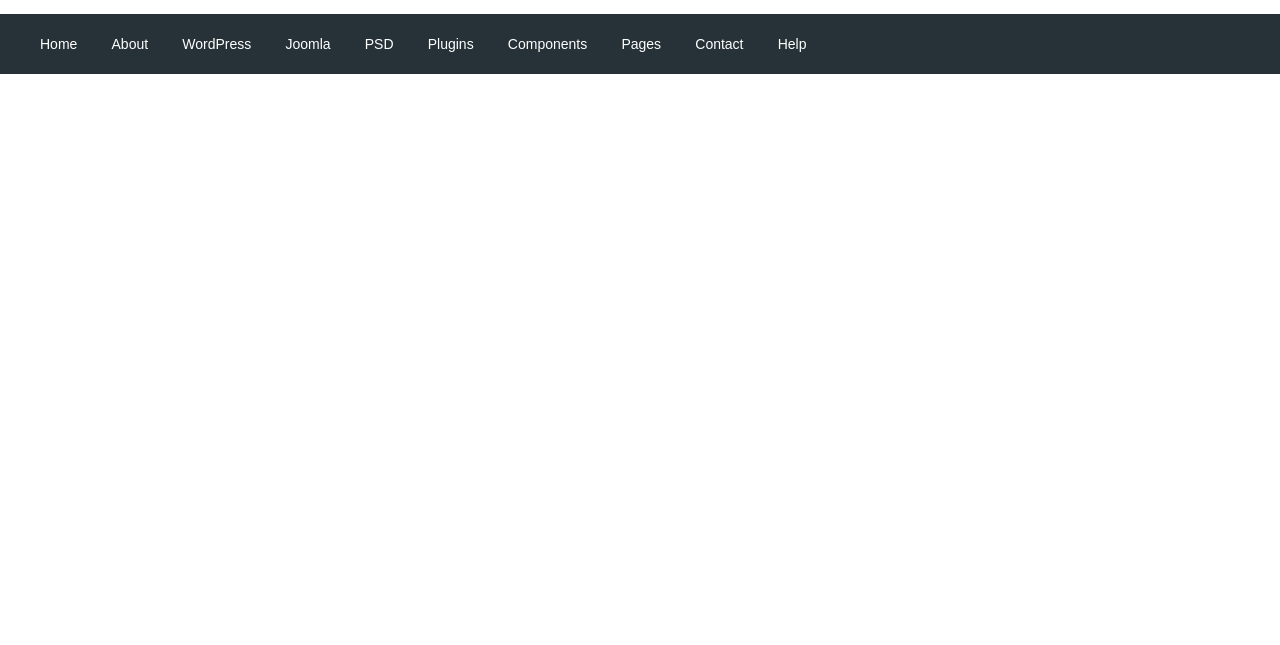
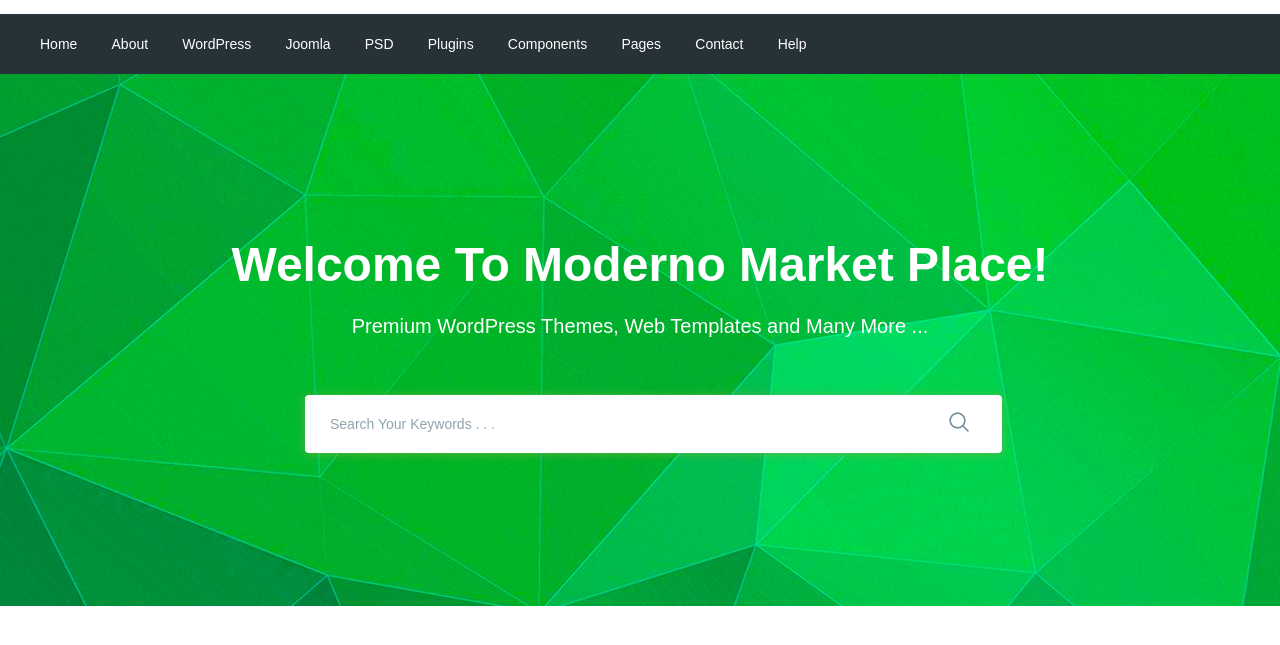
Before and after one commit to tonymacarony-code/moderno, a website: page app/index.html in a window 1280 px wide. Shown: the part 77-722 px from the top of the page. Drawn offline with nearby package versions, Linux system fonts and the light colour scheme; files that its build step writes are made by us from their sources.

Commit message:
added search section

```diff
--- a/app/index.html
+++ b/app/index.html
@@ -96,10 +96,35 @@
                     </ul>
                 </nav>
             </div>
+        </div>
+    </header>
 
+
+    <section class="search" style="background-image: url(../images/search-bg.jpg);">
+        <div class="container">
+
+            <div class="search__inner">
+                <div class="search__inner-title">
+                    Welcome To Moderno Market Place!
+                </div>
+
+                <div class="search__inner-text">
+                    Premium WordPress Themes, Web Templates and Many More ...
+                </div>
+
+                <div class="search__inner-form">
+                    <form>
+                        <input type="text" placeholder="Search Your Keywords . . ." required>
+                        <button type="submit">
+                            <img src="images/icons/search.png" alt="">
+                        </button>
+                    </form>
+                </div>
+
+
+            </div>
         </div>
-
-    </header>
+    </section>
 
 
 
--- a/app/scss/style.scss
+++ b/app/scss/style.scss
@@ -50,3 +50,55 @@
         font-size: 14px;
     }
 }
+.search{
+
+    background-repeat: no-repeat;
+    background-size: cover;
+    background-position: center;
+    min-height: 532px;
+}
+.search__inner{
+    padding: 155px 0 100px;
+    color: #fff;
+    text-align: center;
+    &-title{
+        margin-bottom: 10px;
+       font-size: 48px;
+       font-weight: 700;
+       line-height: 72px;
+    }
+    &-text{
+    margin-bottom: 54px;
+    font-size: 20px;
+    font-weight: 500;
+    line-height: 30px;
+    }
+    &-form{
+        max-width: 670px;
+        margin: 0 auto;
+        position: relative;
+        input{
+            display: block;
+            width: 100%;
+             border-radius: 4px;
+             height: 56px;
+             box-shadow: 0px 1px 10px 0px rgba(124, 178, 64, 0.75);
+             border: none;
+             font-size: 14px;
+             font-weight: 500;
+             padding-left: 25px;
+
+             &::placeholder{
+                 color: #90a4ae;
+                 font-weight: 500;
+             }
+        }
+        button{
+            position: absolute;
+            border: none;
+            background-color: transparent;
+            right: 0px;
+            top: 16px;
+        }
+    }
+}
```
Also changed, not shown: app/images/icons/search.png (added), app/images/icons/search.svg (added), app/images/search-bg.jpg (added).
